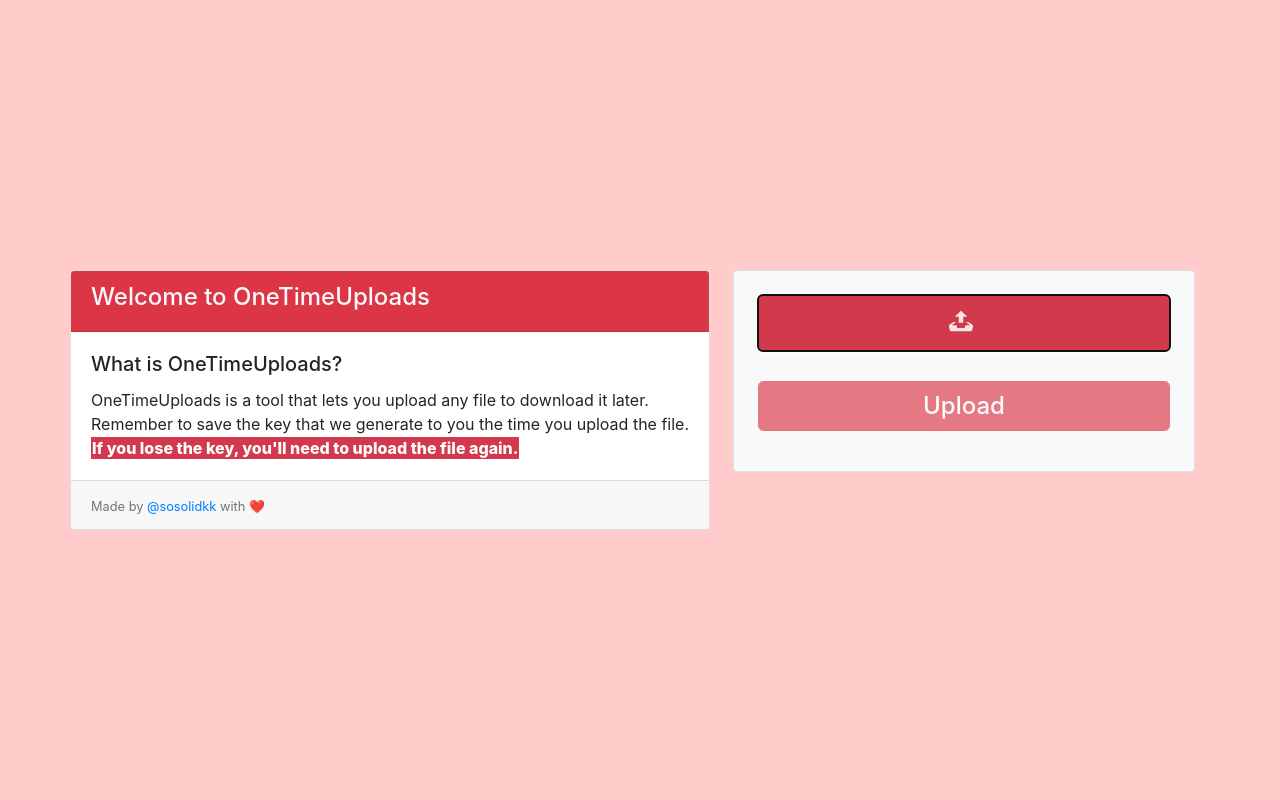
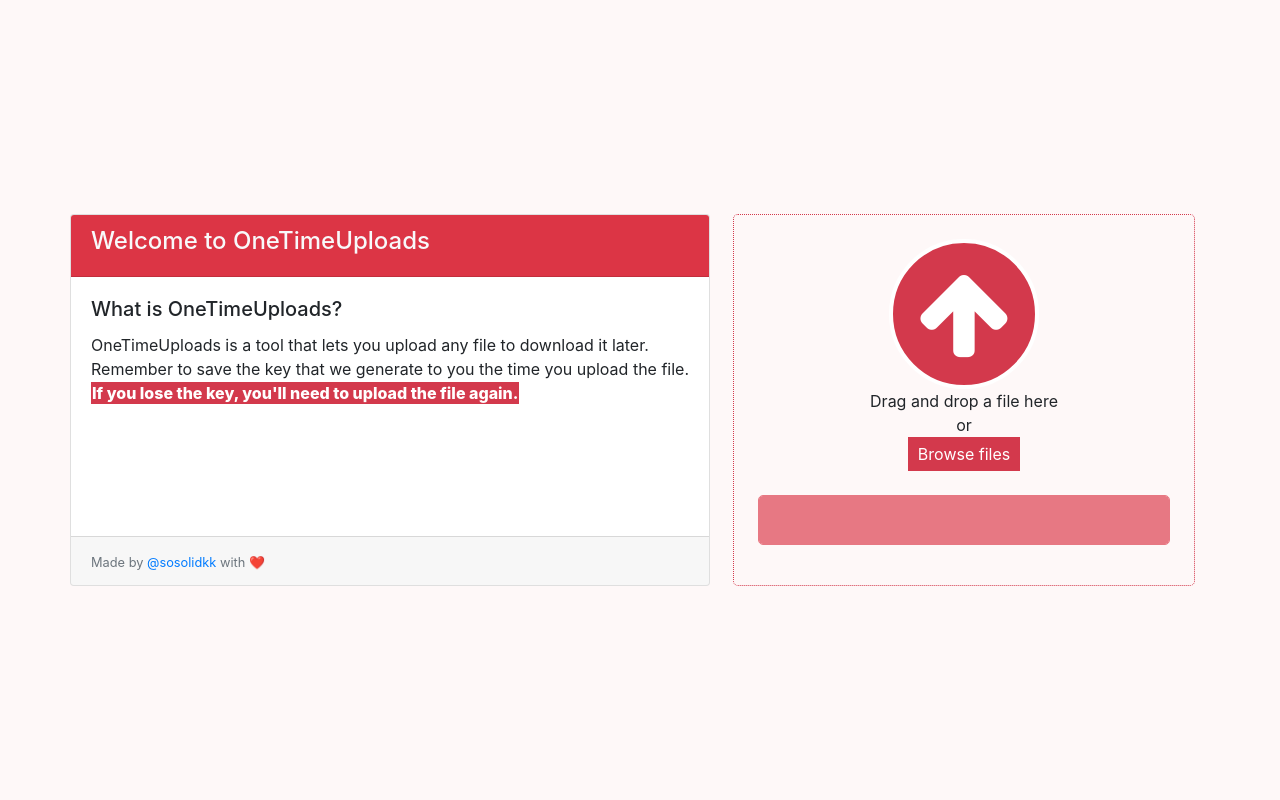
Before and after one commit to sosolidkk/flask-file-storage-system, a Flask app: page / in a window 1280 px wide. Run offline with Flask 2, Linux system fonts and the light colour scheme; some libraries are stand-ins or nearby versions.

Commit message:
<change>(App): Changed on css and button design

```diff
--- a/app/routes.py
+++ b/app/routes.py
@@ -29,7 +29,7 @@
             data.save(f"files/{key}/{filename}")
 
         flash(
-            f"Access key: {key}", "success",
+            f"Access key: {key}", "primary",
         )
         return redirect(url_for("index"))
     return render_template(
--- a/app/web/static/css/form.css
+++ b/app/web/static/css/form.css
@@ -17,62 +17,71 @@
   justify-content: center;
   padding-top: 40px;
   padding-bottom: 40px;
-  background-color: #ffcccb;
+  background-color: #fef8f8;
 }
 
 strong {
   background-color: #d3394c;
-  color: #fff;
+  color: #ffffff;
   font-weight: 800;
   padding: 1px;
 }
 
-.inputfile {
-  width: 0.1px;
-  height: 0.1px;
-  opacity: 0;
-  overflow: hidden;
-  position: absolute;
-  z-index: -1;
-}
-
-.inputfile, label {
-  max-width: 100%;
-  width: 100%;
-  font-size: 1.5rem;
-  font-weight: 500;
-  text-overflow: ellipsis;
-  cursor: pointer;
-  display: inline-block;
-  overflow: hidden;
-  padding: 0.625rem 1.25rem;
-  color: #f1e5e6;
-  background-color: #d3394c;
+.upload-container {
+  /* background-color: #2590EB; */
+  /* background-color: #fff; */
+  height: 100%;
+  border: 1px dotted #d3394c;
   border-radius: 5px;
 }
 
-.inputfile:focus, label,
-.inputfile.has-focus, label {
-    /* outline: 1px solid #000; */
-    outline: -webkit-focus-ring-color auto 5px;
+.wrapper {
+  width: 100%;
+  height: 100%;
+  display: flex;
+  align-items: center;
+  justify-content: center;
+}
+.wrapper .file-upload {
+  height: 150px;
+  width: 150px;
+  border-radius: 100px;
+  position: relative;
+  display: flex;
+  justify-content: center;
+  align-items: center;
+  border: 4px solid #ffffff;
+  overflow: hidden;
+  background-image: linear-gradient(to bottom, #d3394c 50%, #ffffff 50%);
+  background-size: 100% 200%;
+  transition: all 1s;
+  color: #ffffff;
+  font-size: 100px;
+}
+.wrapper .file-upload input[type='file'] {
+  height: 150px;
+  width: 150px;
+  position: absolute;
+  top: 0;
+  left: 0;
+  opacity: 0;
+  cursor: pointer;
+}
+.wrapper .file-upload:hover {
+  background-position: 0 -100%;
+  color: #d3394c;
 }
 
-.inputfile, label:hover {
-  background-color: #c82333;
+#label-file {
+  color: #ffffff;
+  background-color: #d3394c;
+  padding: 5px 10px;
+  cursor: pointer;
 }
 
-.inputfile, label svg {
-    width: 1em;
-    height: 1em;
-    vertical-align: middle;
-    fill: currentColor;
-    margin-top: -0.25em;
-    margin-right: 0.25em;
-}
-
-.file-name {
-  overflow-wrap: break-word;
-  word-break: break-all;
+#label-file:hover {
+  color: #d3394c;
+  background-color: #ffffff;
 }
 
 .btn-sm {
@@ -81,4 +90,9 @@
   font-weight: 500;
   cursor: pointer;
   border-radius: 5px;
+  font-weight: 800;
+  color: #ffffff;
+  overflow-wrap: break-word;
+  word-wrap: break-word;
+  hyphens: auto;
 }
--- a/app/web/static/js/form.js
+++ b/app/web/static/js/form.js
@@ -3,19 +3,11 @@
 Array.prototype.forEach.call(inputs, function (input) {
   input.addEventListener("change", function (e) {
     let fileName = ""
-    let label = input.nextElementSibling
-    let labelVal = label.innerHTML
 
-    console.log("Entrou aqui")
-    if (this.files)
-      fileName = e.target.value.split("\\").pop();
-
-    if (fileName)
-      label.querySelector("span").innerHTML = fileName;
-    else
-      label.innerHTML = labelVal;
-
-    document.getElementById("upload-btn").disabled = false
+    if (this.files) {
+      document.getElementById("upload-btn").innerText = e.target.value.split("\\").pop()
+      document.getElementById("upload-btn").disabled = false
+    }
   })
 
   input.addEventListener("focus", function () { input.classList.add("has-focus"); });
--- a/app/web/templates/index.html
+++ b/app/web/templates/index.html
@@ -24,7 +24,24 @@
         </div>
     </div>
     <div class="col">
-        <div class="ml-2 p-4 text-center form border rounded bg-light">
+        <div class="ml-2 p-4 text-center form upload-container">
+            <form action="" method="POST" enctype="multipart/form-data">
+                {{ form.hidden_tag() }}
+                <div class="form-group">
+                    <div class="wrapper">
+                        <div class="file-upload">
+                            {{ form.file(class="form-control inputfile") }}
+                            <i class="fa fa-arrow-up"></i>
+                        </div>
+                    </div>
+                    <span id="file-name">Drag and drop a file here <br>or<br>
+                        <label for="file" id="label-file">Browse files</label>
+                    </span>
+                </div>
+                <div class="form-group">
+                    <button type="submit" id="upload-btn" class="form-control btn btn-danger btn-sm" disabled></button>
+                </div>
+            </form>
             {% with messages = get_flashed_messages(with_categories=true) %}
             {% if messages %}
             {% for type, message in messages %}
@@ -37,25 +54,6 @@
             {% endfor %}
             {% endif %}
             {% endwith %}
-            <form action="" method="POST" enctype="multipart/form-data">
-                {{ form.hidden_tag() }}
-                <div class="form-group">
-                    {{ form.file(class="form-control inputfile") }}
-                    <label for="file">
-                        <svg xmlns="http://www.w3.org/2000/svg" width="20" height="17" viewBox="0 0 20 17">
-                            <path
-                                d="M10 0l-5.2 4.9h3.3v5.1h3.8v-5.1h3.3l-5.2-4.9zm9.3 11.5l-3.2-2.1h-2l3.4 2.6h-3.5c-.1 0-.2.1-.2.1l-.8 2.3h-6l-.8-2.2c-.1-.1-.1-.2-.2-.2h-3.6l3.4-2.6h-2l-3.2 2.1c-.4.3-.7 1-.6 1.5l.6 3.1c.1.5.7.9 1.2.9h16.3c.6 0 1.1-.4 1.3-.9l.6-3.1c.1-.5-.2-1.2-.7-1.5z" />
-                        </svg>
-                        <span class="file-name">
-
-                        </span>
-                    </label>
-                </div>
-                <div class="form-group">
-                    <button type="submit" id="upload-btn" class="form-control btn btn-danger btn-sm"
-                        disabled>Upload</button>
-                </div>
-            </form>
         </div>
     </div>
 </div>
```
